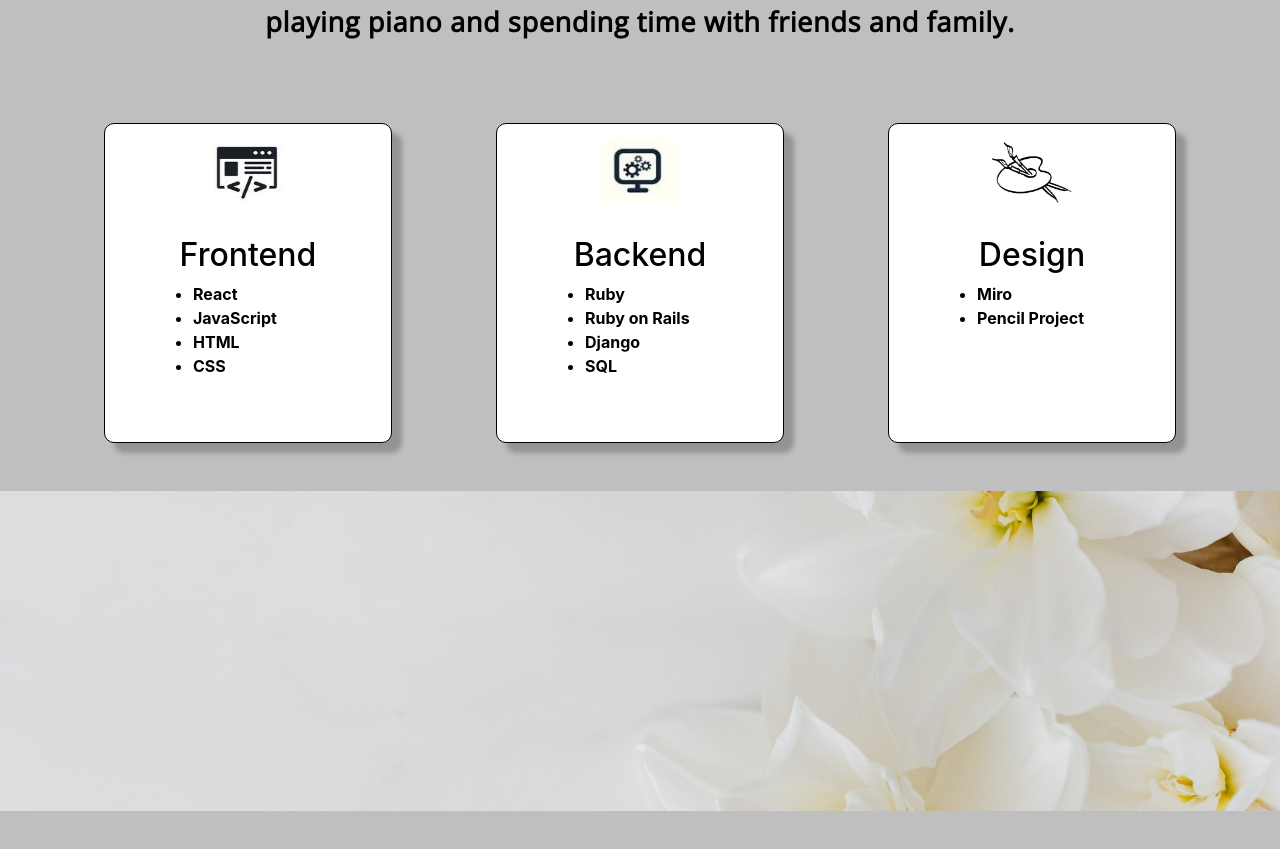
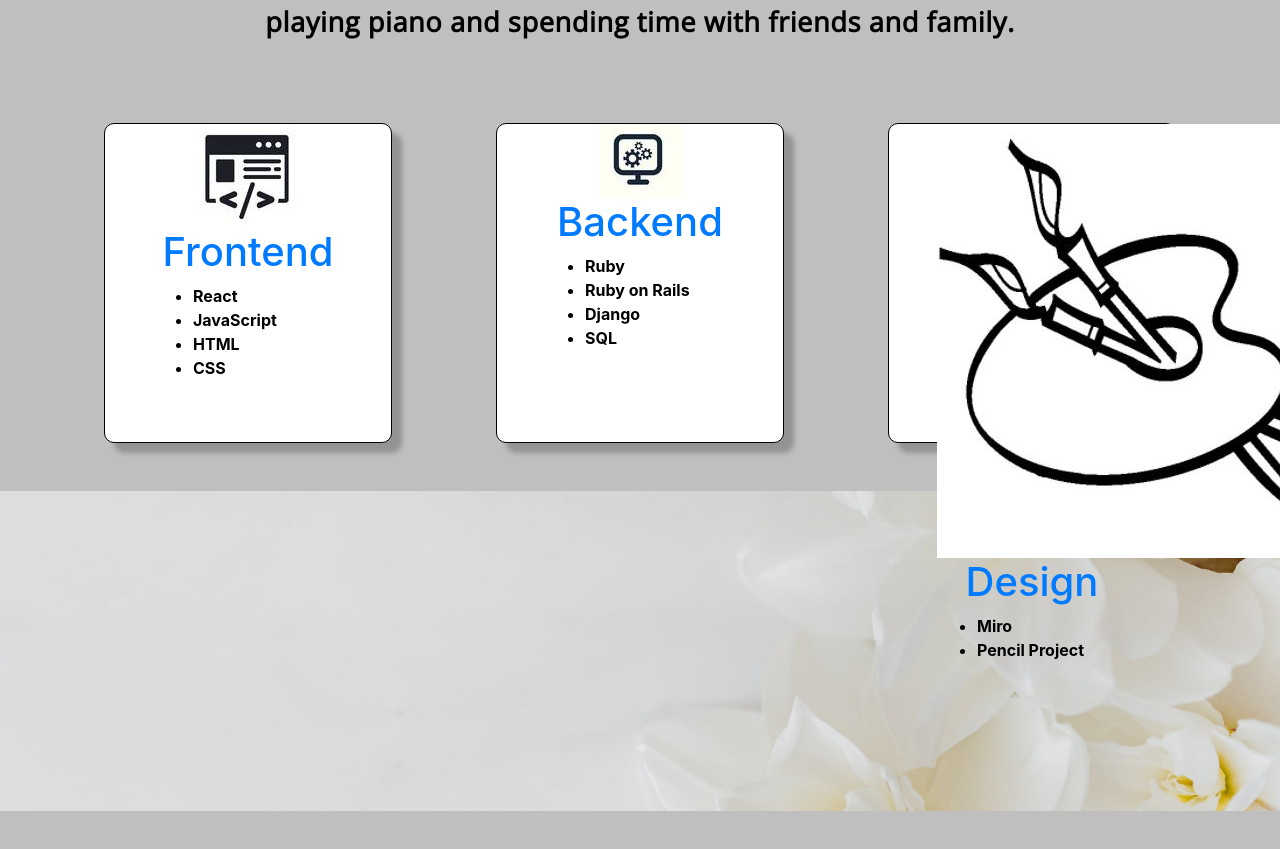
Before and after one commit to LittleRedButton7/Mod4-Portfolio-Project, a React (Create React App) app: page / in a window 1280 px wide. Shown: the part 633-1482 px from the top of the page. Built offline with nearby package versions, Linux system fonts and the light colour scheme; a web font is replaced by a local one.

Commit message:
Corrected a few errors. Few left.

```diff
--- a/src/Components/TechCardTemplate.js
+++ b/src/Components/TechCardTemplate.js
@@ -12,17 +12,18 @@ export default function TechCards() {
 
 
     return (
-        <div className="tech-info-wrapper">
+        <div className="tech-info-wrapper" >
             {
                 allTechCardInfo.map((techCard) => {
-                    return <Link to="/portfolio"><div className="tech-card" key={techCard.id} >
+                    return <div className="tech-card" key={techCard.techName} >
+                        <Link to="/portfolio">
                         <img src={techCard.techImage} alt="tech-clipart" />
                         <h1>{techCard.techName}</h1>
                         <ul>
                             {mapSkills(techCard)}
                         </ul>
+                    </Link>
                     </div>
-                    </Link>
                 })
             }
         </div>
```
